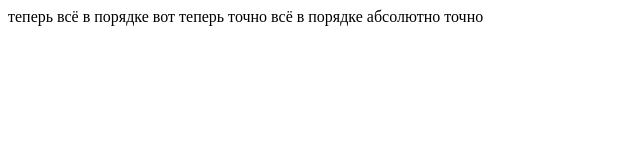
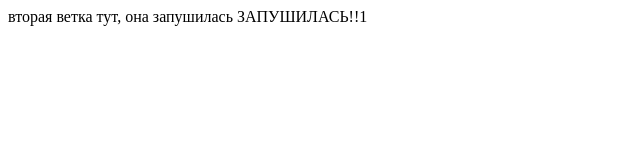
Before and after one commit to badcocf/Project-P, a plain HTML site: page index.html in a window 1280 px wide. Shown: the whole page, without its empty margins (0-640 px from the left). Drawn offline with Linux system fonts and the light colour scheme.

Commit message:
Uspeshnost'

```diff
--- a/index.html
+++ b/index.html
@@ -6,9 +6,8 @@
 </head>
 
 <body>
-теперь всё в порядке
-вот теперь точно всё в порядке
-абсолютно точно
+вторая ветка тут, она запушилась
+ЗАПУШИЛАСЬ!!1
  </body>
 
 </html>
```
